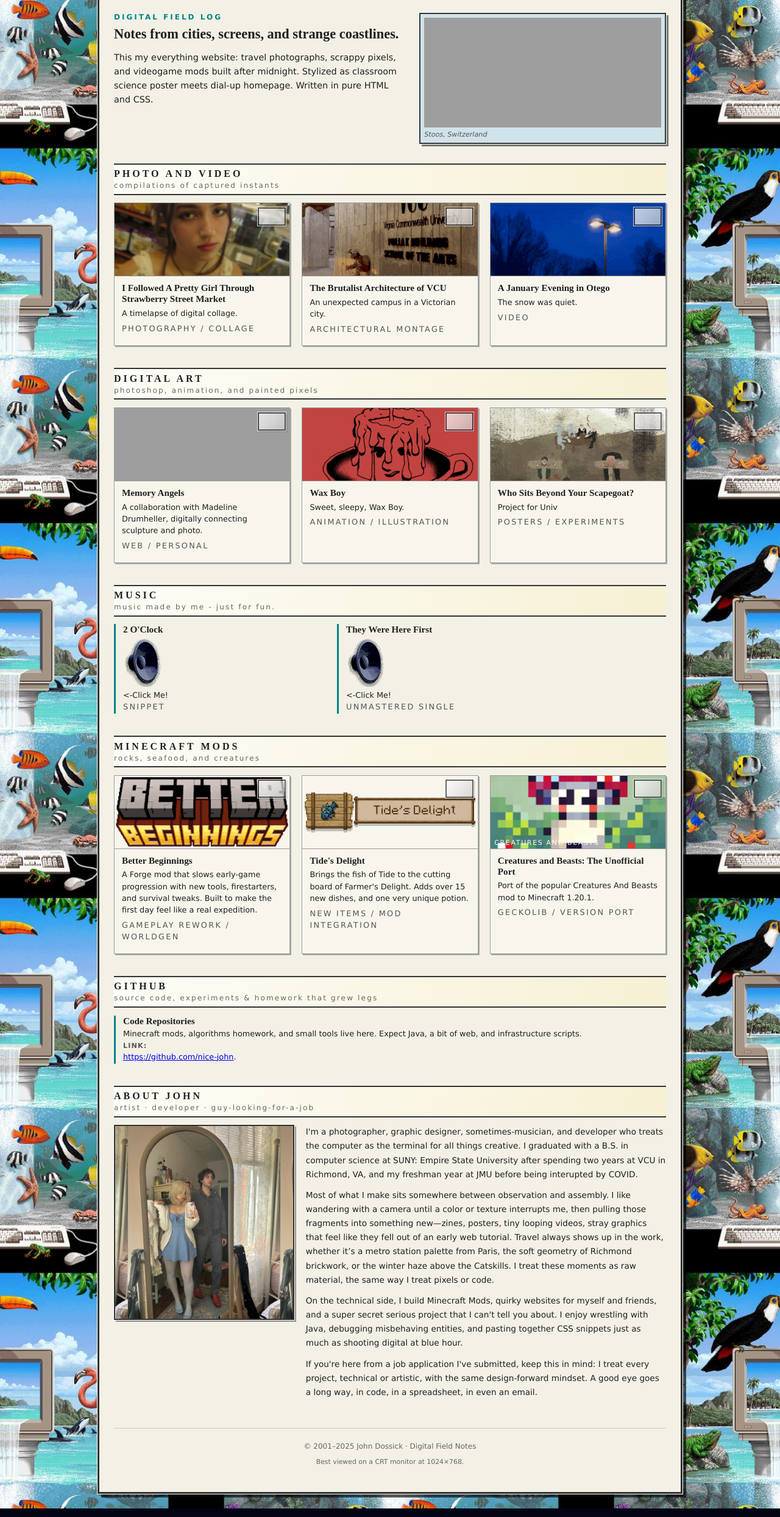
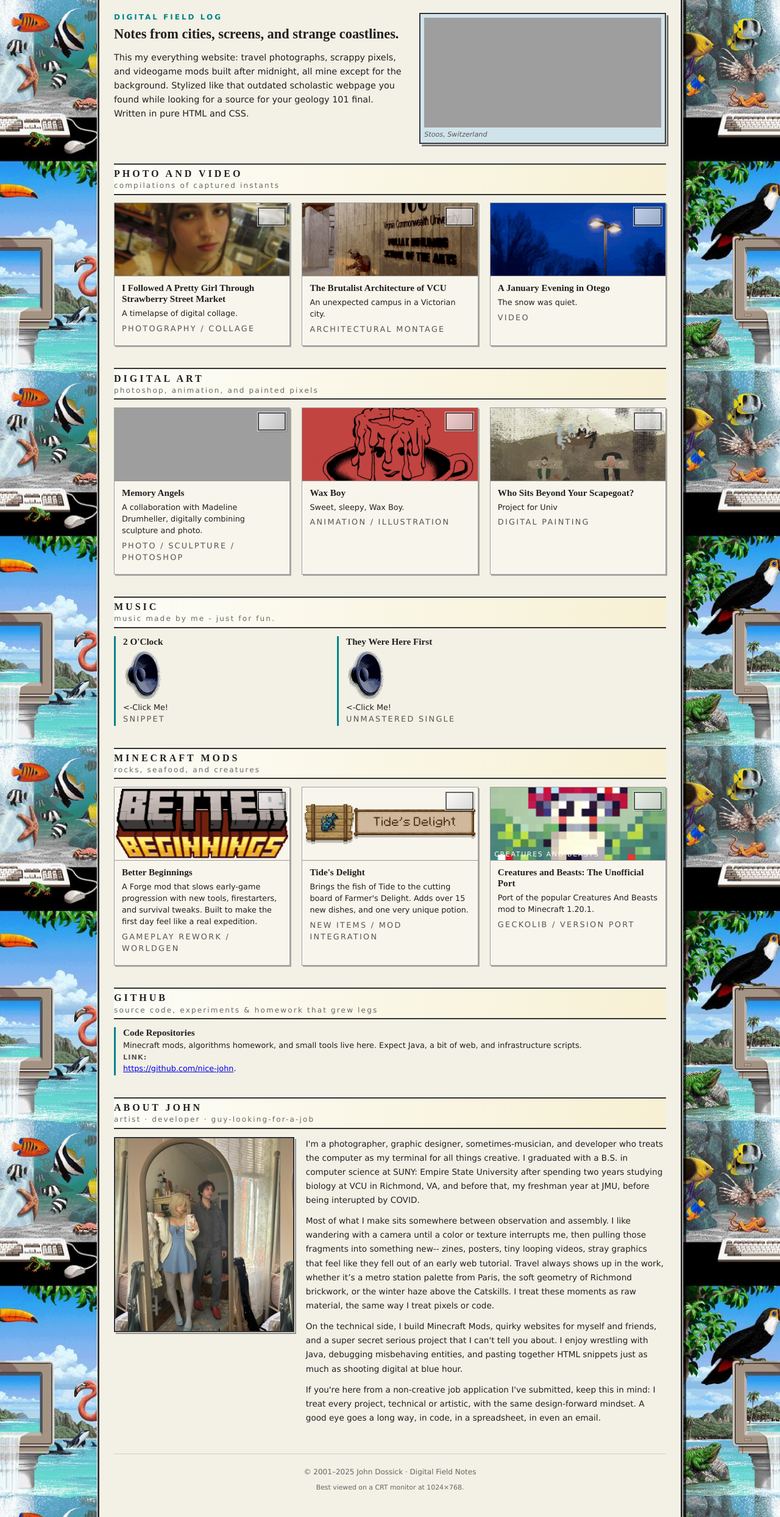
Before and after one commit to nice-john/mcat-online, a website: page index.html in a window 1280 px wide. Shown: the part 162-2649 px from the top of the page at 61% size. Drawn offline with Linux system fonts and the light colour scheme; grey boxes are pictures that could not be loaded.

Commit message:
touch ups

```diff
--- a/index.html
+++ b/index.html
@@ -23,7 +23,7 @@
                 <p class="tagline">Art · Design · Digital Engineering</p>
             </div>
             <div class="masthead-stamp">
-                <span class="stamp-label">JOHN STUFF</span>
+                <span class="stamp-label">NICE JOHN</span>
                 <span class="stamp-year">2001<span class="stamp-plus">+</span></span>
             </div>
         </div>
@@ -48,8 +48,8 @@
                 </h3>
                 <p class="hero-copy">
                     This my everything website: travel photographs, scrappy pixels,
-                    and videogame mods built after midnight. Stylized as classroom science poster meets
-                    dial-up homepage. Written in pure HTML and CSS.
+                    and videogame mods built after midnight, all mine except for the background. Stylized like that outdated scholastic webpage you found
+                    while looking for a source for your geology 101 final. Written in pure HTML and CSS.
                 </p>
             </div>
             <div class="hero-right">
@@ -141,9 +141,9 @@
                     <div class="card-body">
                         <h3>Memory Angels</h3>
                         <p>
-                            A collaboration with Madeline Drumheller, digitally connecting sculpture and photo.
+                            A collaboration with Madeline Drumheller, digitally combining sculpture and photo.
                         </p>
-                        <p class="card-meta">Web / Personal</p>
+                        <p class="card-meta">Photo / Sculpture / Photoshop</p>
                     </div>
                     </a>
                 </article>
@@ -173,7 +173,7 @@
                         <p>
                             Project for Univ
                         </p>
-                        <p class="card-meta">Posters / Experiments</p>
+                        <p class="card-meta">Digital Painting</p>
                     </div>
                     </a>
                 </article>
@@ -336,14 +336,14 @@
                 <div class="about-text">
                     <p>
                         I'm a photographer, graphic designer, sometimes-musician, and developer who treats
-                        the computer as the terminal for all things creative. I graduated with a B.S. in computer science at SUNY:
-                        Empire State University after spending two years at VCU in Richmond, VA, and my freshman year at
-                        JMU before being interupted by COVID.
+                        the computer as my terminal for all things creative. I graduated with a B.S. in computer science at SUNY:
+                        Empire State University after spending two years studying biology at VCU in Richmond, VA, and before that, my freshman year at
+                        JMU, before being interupted by COVID.
                     </p>
                     <p>
                         Most of what I make sits somewhere between observation and assembly. I like
                         wandering with a camera until a color or texture interrupts me, then pulling
-                        those fragments into something new—zines, posters, tiny looping videos,
+                        those fragments into something new-- zines, posters, tiny looping videos,
                         stray graphics that feel like they fell out of an early web tutorial. Travel
                         always shows up in the work, whether it’s a metro station palette from Paris,
                         the soft geometry of Richmond brickwork, or the winter haze above the
@@ -353,11 +353,11 @@
                     <p>
                         On the technical side, I build Minecraft Mods, quirky websites for myself and friends, and a
                         super secret serious project that I can't tell you about.
-                        I enjoy wrestling with Java, debugging misbehaving entities, and pasting together CSS snippets
+                        I enjoy wrestling with Java, debugging misbehaving entities, and pasting together HTML snippets
                         just as much as shooting digital at blue hour.
                     </p>
                     <p>
-                        If you're here from a job application I've submitted, keep this in mind: I treat every project, technical
+                        If you're here from a non-creative job application I've submitted, keep this in mind: I treat every project, technical
                         or artistic, with the same design-forward mindset. A good eye goes a long way, in code, in a spreadsheet, in even an email.
                     </p>
                 </div>
```
Also changed, not shown: brutalist-vcu.html (+3 -3 lines), i-followed-a-pretty-girl.html (+2 -2 lines), january-evening-in-otego.html (+4 -4 lines), memory-angels.html (+2 -2 lines), wax-boy.html (+3 -3 lines), who-is-your-scapegoat.html (+5 -5 lines).
